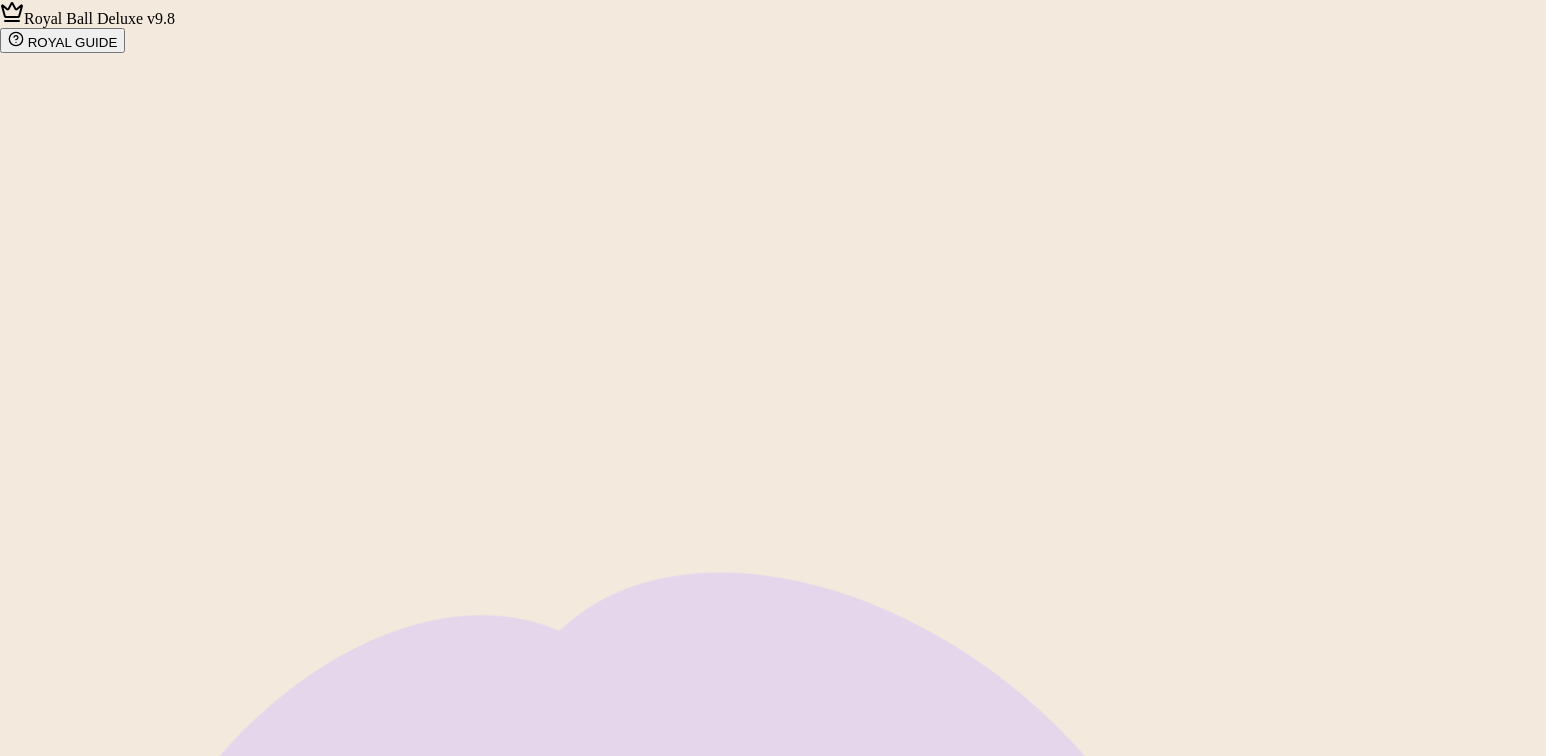
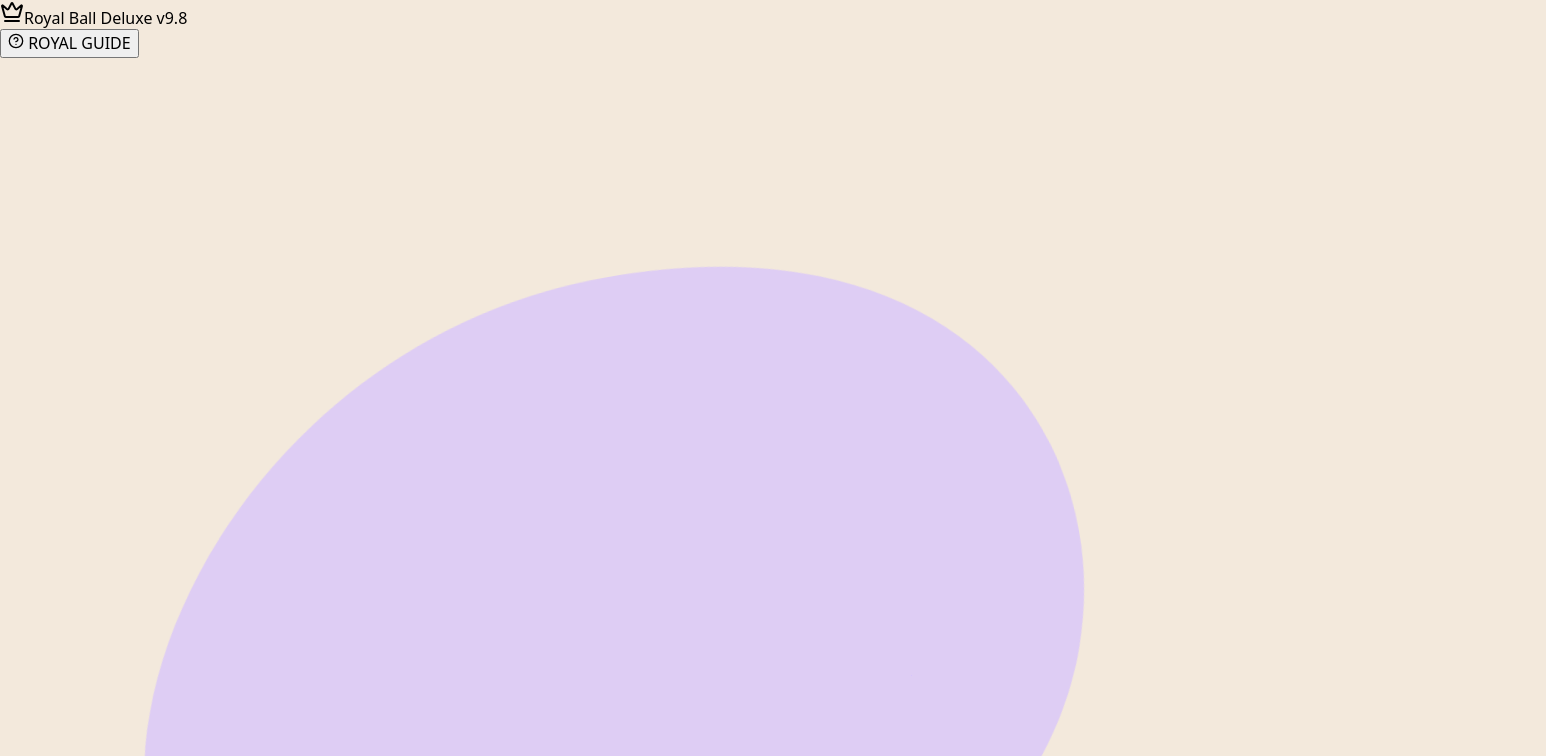
Before and after one commit to lenaeunlog/soongyi, a React (Vite) app: page / in a window 1280 px wide. Shown: the top 756 px of the page, 1546 px wide, since content can reach past the window. Built offline with nearby package versions, Linux system fonts and the light colour scheme.

Commit message:
Update global CSS styles for layout and typography
Refactor global styles and improve baseline styles.

```diff
--- a/src/index.css
+++ b/src/index.css
@@ -1,10 +1,31 @@
-* {
+/* --- BASELINE: 전역 충돌 방지 --- */
+:root { color-scheme: light; }
+
+*, *::before, *::after {
   box-sizing: border-box;
 }
 
-body {
+html, body {
+  height: 100%;
   margin: 0;
   padding: 0;
-  font-family: serif;
+  width: 100%;
+  font-size: 16px;
+  line-height: 1.4;
+  overflow-x: hidden;
+  -webkit-text-size-adjust: 100%;
+  text-size-adjust: 100%;
+}
+
+body {
+  transform: none !important;
+  zoom: 1 !important;
+
+  /* 은영님 앱 기본 배경/폰트 */
+  font-family: system-ui, -apple-system, "Segoe UI", Arial, sans-serif;
   background: #f3e9dc;
 }
+
+button, input, select, textarea {
+  font: inherit;
+}
```
